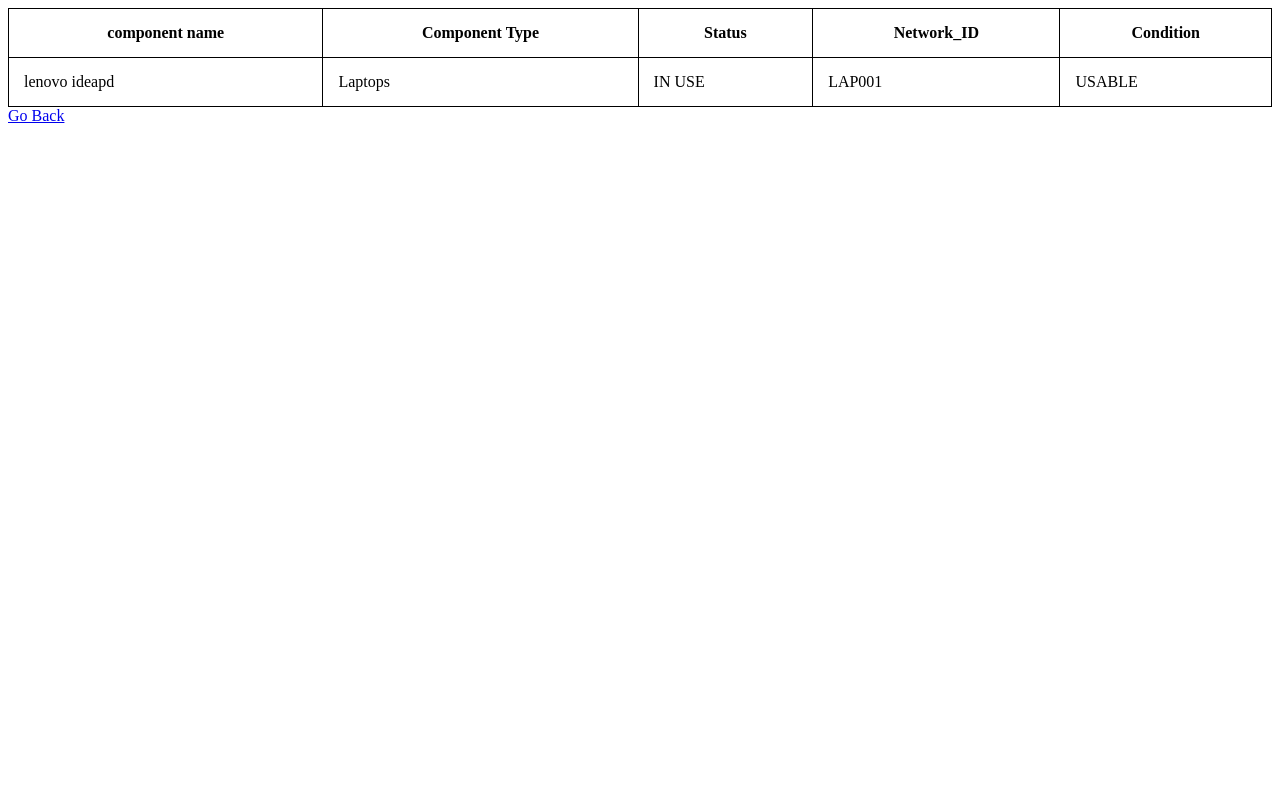
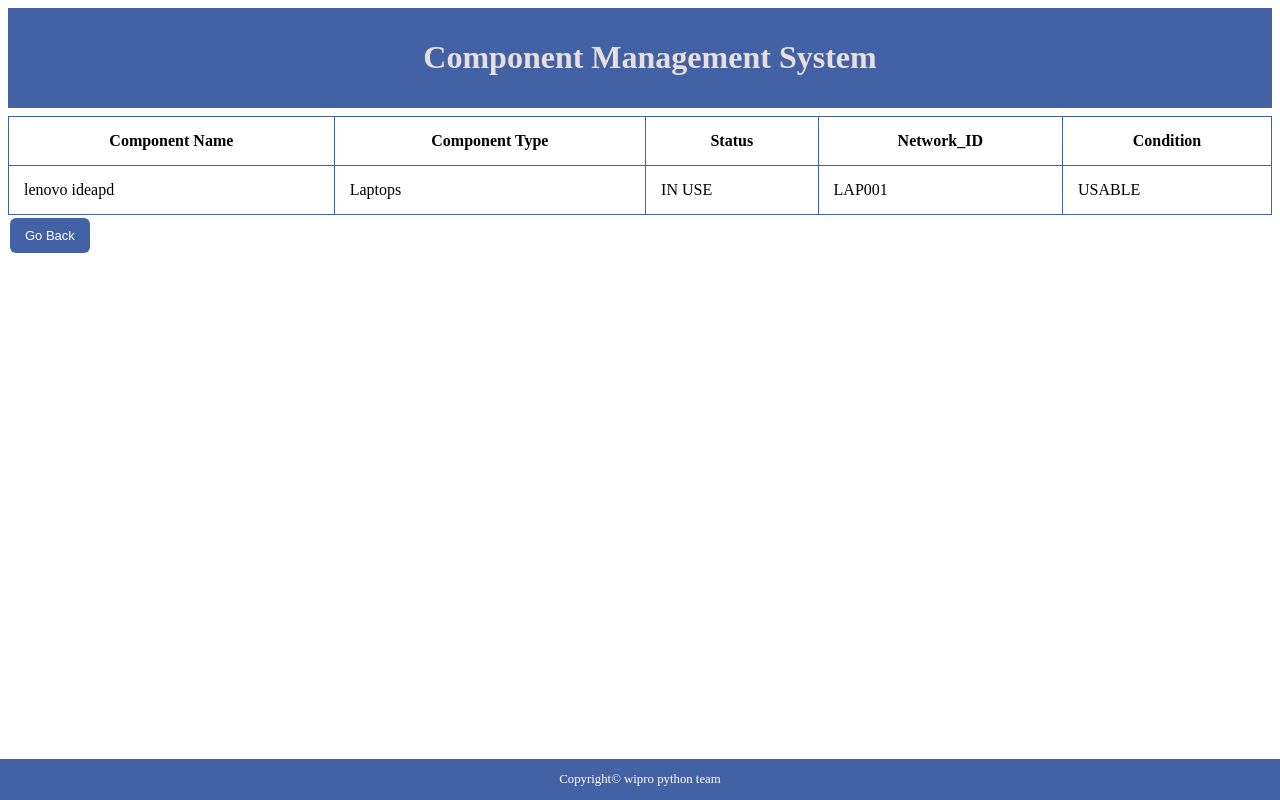
Before and after one commit to tarun182/CMS, a Django app: a page that uses accounts/templates/details.htm in a window 1280 px wide. Run offline with Django 3.2, Linux system fonts and the light colour scheme; a user stored in the database is signed in; data comes from the database, SQL or seed files in the repository; both versions use the stored data as it was after the commit.

Commit message:
details page modified

```diff
--- a/accounts/templates/details.htm
+++ b/accounts/templates/details.htm
@@ -2,8 +2,38 @@
 <html>
 <head>
 <style>
+  .footer {
+        position: fixed;
+        left: 0;
+        bottom: 0;
+        width: 100%;
+        background-color:#4262a5;
+        color: white;
+        text-align: center;
+        font-size: 0.8em;
+     }
+  .button {
+              background-color:#4262a5;
+              border: none;
+              border-radius: 6px;
+              color: white;
+              padding: 10px 15px;
+              text-align: center;
+              text-decoration: none;
+              display: inline-block;
+              font-size: 13px;
+              margin: 3px 2px;
+              cursor: pointer;
+            }
+  .center {
+             margin: auto;
+            width: 100%;
+            text-align: center;
+            color: rgb(233, 222, 222);
+            padding: 10px;}
+
 table, th, td {
-  border: 1px solid black;
+  border: 1px solid #4262a5;
   border-collapse: collapse;
 }
 th, td {
@@ -12,11 +42,17 @@
 </style>
 </head>
 <body>
-
+  <div style="background-color:#4262a5;  width:100%; float:left;">
+    <div class="center">
+       <h1>Component Management System</h1>
+     </div>
+     </div>
+     <br><br><br><br><br>
+     <br>
 
 <table style="width:100%">
   <tr>
-    <th>component name</th>
+    <th>Component Name</th>
     <th>Component Type</th>
     <th>Status</th>
     <th>Network_ID</th>
@@ -31,7 +67,9 @@
   </tr>
 </table>
 
-<a href="/home">Go Back</a>
-
+<a href="/home"><button class="button">Go Back</button></a>
+<div class="footer">
+    <p>Copyright© wipro python team </p>
+</div>
 </body>
 </html>
--- a/accounts/templates/index.htm
+++ b/accounts/templates/index.htm
@@ -46,7 +46,7 @@
             width: 100%;
             text-align: center;
             color: rgb(233, 222, 222);
-            padding: 10px;
+            padding: 10px;}
             </style>
 </head>
 <body>
```
Also changed, not shown: accounts/templates/home.htm (+13 -21 lines), accounts/templates/signup.htm (+12 -5 lines), db.sqlite3.
